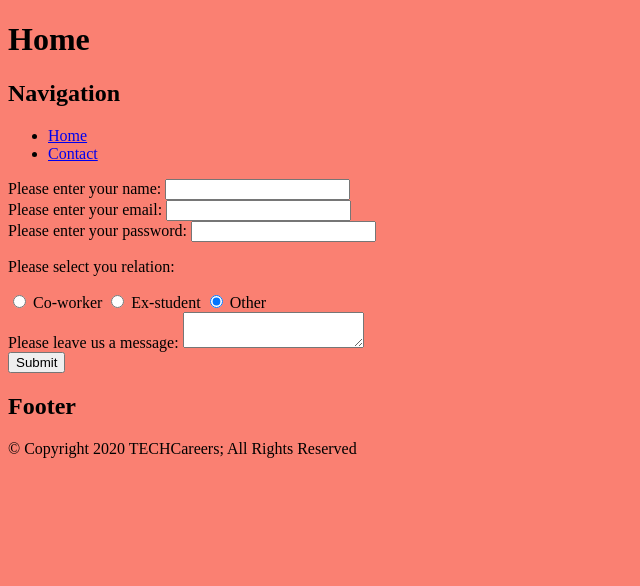
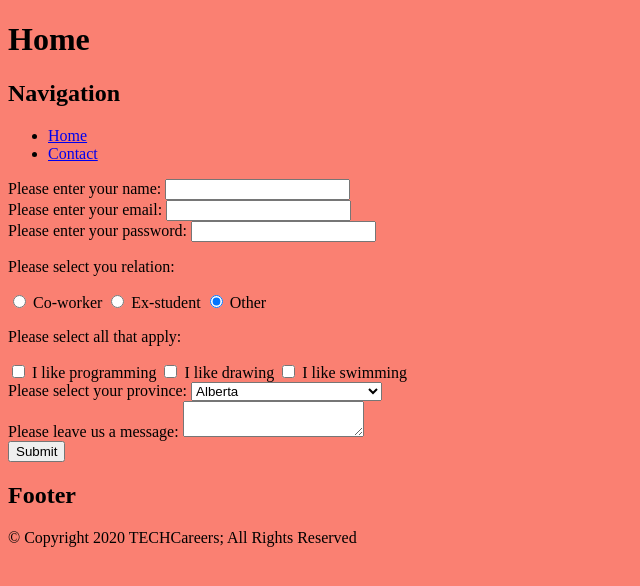
Before and after one commit to shailza85/html-webpage-about-me, a plain HTML site: page contact.html in a window 1280 px wide. Shown: the whole page, without its empty margins (0-640 px from the left). Drawn offline with Linux system fonts and the light colour scheme.

Commit message:
Added check boxes and slect drop down list  on contact page.

```diff
--- a/contact.html
+++ b/contact.html
@@ -47,32 +47,63 @@
                 The id attribute is used to globally identify an element on a page(for CSS/JS) as well as tie it to a label.
                 The name attribute is used to determine what the field'd data will be referred to when it is submitted to the server.
             -->
-                <br/>
+                <br />
             <label for = "name">Please enter your email:</label>
             <input id ="email" name="email" type ="text">
 
-            <br/>
+            <br />
 
             <label for = "password">Please enter your password:</label>
             <input id ="password" name="password" type ="password">
 
-            <br/>
+            <br />
             <p>Please select you relation:</p>
 
             <input id ="coworker" name="relation" value="coworker" type ="radio">
             <label for = "coworker">Co-worker</label>
-
             <input id ="exstudent" name="relation" value="exstudent" type ="radio">
             <label for = "exstudent">Ex-student</label>
-
             <input id ="other" name="relation" value="other" type ="radio" checked>
             <label for = "other">Other</label>
-            <br/>
+            <br />
 
+            <p>Please select all that apply:</p>
+
+            <!-- Checkboxes are like radio buttons, except you can select multiple boxes at one time or no option selected-->
+
+            <input id ="programming" name="programming" value="programming" type ="checkbox">
+            <label for = "programming">I like programming</label>
+
+            <input id ="drawing" name="drawing" value="drawing" type ="checkbox">
+            <label for = "drawing">I like drawing</label>
+
+            <input id ="swimming" name="swimming" value="swimming" type ="checkbox">
+            <label for = "swimming">I like swimming</label>
+
+            <br />
+            <!-- Select provides a drop down list and the value selected for option will be passed under the"name" attribute of the parent select.-->
+            <label for= "province">Please select your province:</label>
+            <select name="province" id ="province">
+                <option value="AB">Alberta</option>
+                <option value="BC">British Columbia</option>
+                <option value="MB">Manitoba</option>
+                <option value="NB">New Brunswick</option>
+                <option value="NL">Newfoundland and Labrador</option>
+                <option value="NS">Nova Scotia</option>
+                <option value="ON">Ontario</option>
+                <option value="PE">Prince Edward Island</option>
+                <option value="QC">Quebec</option>
+                <option value="SK">Saskatchewan</option>
+                <option value="NT">Northwest Territories</option>
+                <option value="NU">Nunavut</option>
+                <option value="YT">Yukon</option>
+            </select>
+
+            <br />
             <label for ="message">Please leave us a message:</label>
             <textarea id ="textarea" name="message" type ="text"></textarea>
 
-            <br/>
+            <br />
 
             <input type ="submit">
         </form>
```
